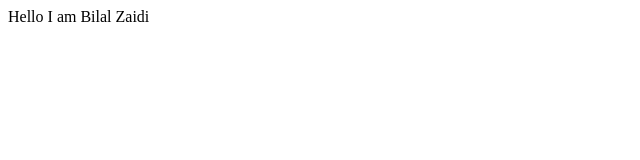
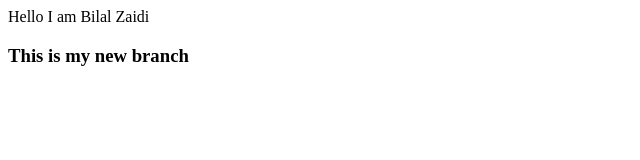
Before and after one commit to Bilal-Zaidi27/NewRepos, a plain HTML site: page index.html in a window 1280 px wide. Shown: the whole page, without its empty margins (0-640 px from the left). Drawn offline with Linux system fonts and the light colour scheme.

Commit message:
Add new feature

```diff
--- a/index.html
+++ b/index.html
@@ -1 +1,3 @@
 <p>Hello I am Bilal Zaidi</p>
+
+<h3>This is my new branch</h3>
```
